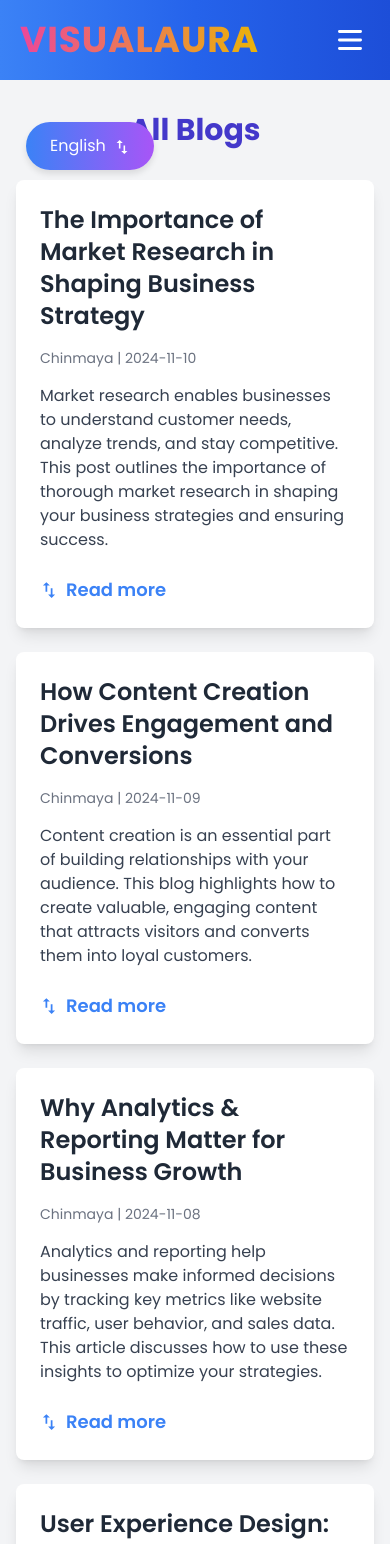
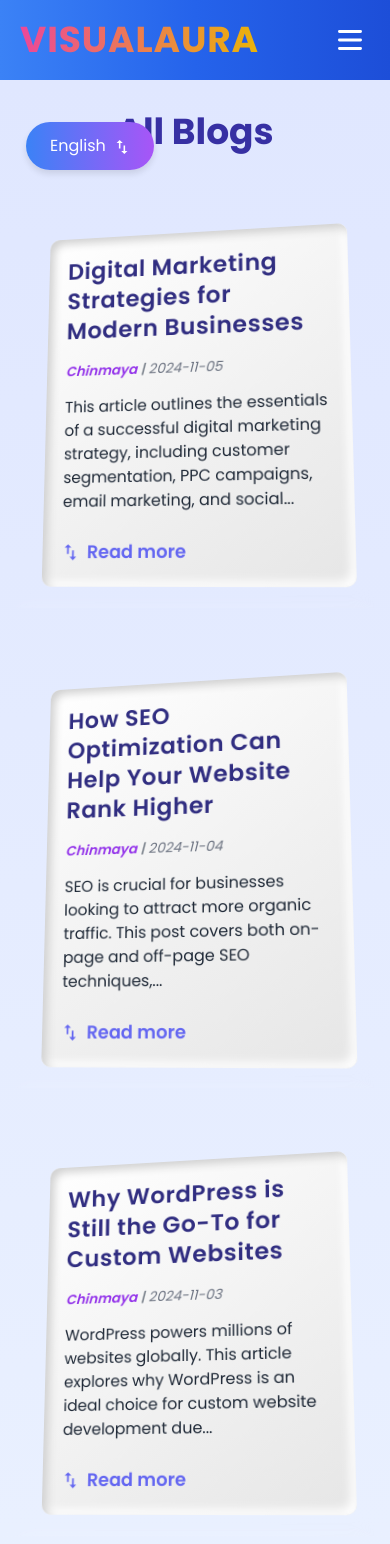
Before and after one commit to Chinmaya0011/VisualAura, a React (Vite) app in the folder client/my-agency/: page /blog in a window 390 px wide. Shown: the top 1544 px of the page. Built offline with nearby package versions, Linux system fonts and the light colour scheme.

Commit message:
update blogs site

```diff
--- a/client/my-agency/src/assets/blogs.json
+++ b/client/my-agency/src/assets/blogs.json
@@ -9,8 +9,8 @@
     "published_date": "2024-11-01",
     "category": "Web Design",
     "description": {
-      "english": "Web design is more than just aesthetics. It’s about creating a user-friendly experience that enhances brand perception and drives conversions.",
-      "hinglish": "Web design sirf aesthetics nahi hota. Yeh user-friendly experience create karne ke baare mein hota hai jo brand perception ko enhance karta hai aur conversions drive karta hai."
+      "english": "Web design is more than just aesthetics. It’s about creating a user-friendly experience that enhances brand perception and drives conversions. A well-structured design can make information easily accessible, improve navigation, and retain visitors longer, which ultimately helps in building trust and loyalty. Effective web design also contributes to SEO and can improve the overall performance of the website, making it a crucial part of digital marketing strategies.",
+      "hinglish": "Web design sirf aesthetics nahi hota. Yeh user-friendly experience create karne ke baare mein hota hai jo brand perception ko enhance karta hai aur conversions drive karta hai. Ek achha design information ko easily accessible banata hai, navigation ko improve karta hai, aur visitors ko zyada der tak retain karta hai, jo trust aur loyalty build karne mein madad karta hai. Effective web design SEO ko bhi contribute karta hai aur overall website performance ko improve karta hai, jo digital marketing strategies ka ek crucial part hai."
     }
   },
   {
@@ -23,8 +23,8 @@
     "published_date": "2024-11-02",
     "category": "Web Development",
     "description": {
-      "english": "Web development goes beyond design. A functional, fast, and secure website is crucial for any business.",
-      "hinglish": "Web development design se aage kaam karta hai. Ek functional, fast, aur secure website har business ke liye zaroori hai."
+      "english": "Web development goes beyond design. A functional, fast, and secure website is crucial for any business. Web development includes backend coding that ensures that all functionalities work seamlessly, including databases, server configurations, and data handling. In addition, a well-built website with optimized code and robust security features can protect both user data and business credibility, which is essential in today’s digital landscape where trustworthiness and data protection are highly valued.",
+      "hinglish": "Web development design se aage kaam karta hai. Ek functional, fast, aur secure website har business ke liye zaroori hai. Web development mein backend coding shamil hai jo ensure karta hai ki sab functionalities seamlessly work karein, jisme databases, server configurations aur data handling aata hai. Iske alawa, ek achhi tarah se built website optimized code aur robust security features ke saath user data aur business credibility ko protect karti hai, jo aaj ke digital landscape mein bahut important hai jahan trustworthiness aur data protection ko zyada value di jaati hai."
     }
   },
   {
@@ -37,8 +37,8 @@
     "published_date": "2024-11-03",
     "category": "Web Development",
     "description": {
-      "english": "WordPress powers millions of websites globally. This article explores why WordPress is an ideal choice for custom website development due to its flexibility, ease of use, and extensive plugin support.",
-      "hinglish": "WordPress duniya bhar mein millions of websites ko power deta hai. Yeh article explain karega ki WordPress kyun custom website development ke liye ideal choice hai, iski flexibility, use mein asani, aur extensive plugin support ke wajah se."
+      "english": "WordPress powers millions of websites globally. This article explores why WordPress is an ideal choice for custom website development due to its flexibility, ease of use, and extensive plugin support. It allows businesses to create visually appealing websites without needing extensive coding knowledge. WordPress’s versatility also makes it suitable for blogs, e-commerce sites, portfolios, and more, ensuring adaptability across industries and enabling businesses to scale as they grow.",
+      "hinglish": "WordPress duniya bhar mein millions of websites ko power deta hai. Yeh article explain karega ki WordPress kyun custom website development ke liye ideal choice hai, iski flexibility, use mein asani, aur extensive plugin support ke wajah se. Yeh businesses ko visually appealing websites create karne mein madad karta hai bina extensive coding knowledge ki zaroorat ke. WordPress ki versatility isse blogs, e-commerce sites, portfolios aur aur bhi kai cheezon ke liye suitable banati hai, jo har industry mein adaptable hai aur businesses ko unke growth ke sath scale hone mein madad deti hai."
     }
   },
   {
@@ -51,8 +51,8 @@
     "published_date": "2024-11-04",
     "category": "SEO",
     "description": {
-      "english": "SEO is crucial for businesses looking to attract more organic traffic. This post covers both on-page and off-page SEO techniques, including keyword research, link building, and site speed optimization.",
-      "hinglish": "SEO un businesses ke liye zaroori hai jo zyada organic traffic attract karna chahte hain. Yeh post on-page aur off-page SEO techniques ko cover karega, jaise keyword research, link building, aur site speed optimization."
+      "english": "SEO is crucial for businesses looking to attract more organic traffic. This post covers both on-page and off-page SEO techniques, including keyword research, link building, and site speed optimization. With good SEO practices, a website can improve its visibility on search engines, making it more accessible to potential customers. Effective SEO not only improves traffic but also brings relevant users, increasing chances of conversion. Additionally, ongoing SEO efforts help maintain high rankings over time, ensuring long-term success.",
+      "hinglish": "SEO un businesses ke liye zaroori hai jo zyada organic traffic attract karna chahte hain. Yeh post on-page aur off-page SEO techniques ko cover karega, jaise keyword research, link building, aur site speed optimization. Achhi SEO practices ke saath ek website apni visibility search engines par improve kar sakti hai, jo ise potential customers ke liye aur accessible banati hai. Effective SEO sirf traffic improve nahi karta balki relevant users ko laata hai, jo conversion ke chances badhata hai. Iske alawa, ongoing SEO efforts time ke sath high rankings maintain karne mein madad karte hain, jo long-term success ensure karta hai."
     }
   },
   {
@@ -65,78 +65,8 @@
     "published_date": "2024-11-05",
     "category": "Digital Marketing",
     "description": {
-      "english": "This article outlines the essentials of a successful digital marketing strategy, including customer segmentation, PPC campaigns, email marketing, and social media strategies to reach and engage the right audience.",
-      "hinglish": "Yeh article ek successful digital marketing strategy ke essentials batata hai, jaise customer segmentation, PPC campaigns, email marketing, aur social media strategies jo right audience tak pahuchti hain aur engage karti hain."
-    }
-  },
-  {
-    "id": 6,
-    "title": {
-      "english": "Why You Need a Mobile App for Your Business in 2024",
-      "hinglish": "2024 mein apne business ke liye Mobile App kyun zaroori hai"
-    },
-    "author": "Chinmaya",
-    "published_date": "2024-11-06",
-    "category": "Mobile Apps",
-    "description": {
-      "english": "Mobile apps provide businesses with an effective way to engage customers. This blog explains why businesses should consider developing mobile apps to improve customer engagement and increase brand loyalty.",
-      "hinglish": "Mobile apps businesses ko customers ko effectively engage karne ka tareeka deti hain. Yeh blog explain karega ki businesses ko mobile apps develop karna kyun consider karna chahiye taaki customer engagement improve ho aur brand loyalty badhe."
-    }
-  },
-  {
-    "id": 7,
-    "title": {
-      "english": "User Experience Design: The Secret to Happy Customers",
-      "hinglish": "User Experience Design: Happy Customers ka secret"
-    },
-    "author": "Chinmaya",
-    "published_date": "2024-11-07",
-    "category": "UX Design",
-    "description": {
-      "english": "User experience design is all about understanding user needs and creating seamless interactions. This post covers UX design principles like usability, accessibility, and intuitive navigation to enhance user satisfaction.",
-      "hinglish": "User experience design user ki needs ko samajhne aur seamless interactions create karne ke baare mein hota hai. Yeh post UX design principles ko cover karega jaise usability, accessibility, aur intuitive navigation jo user satisfaction ko enhance karti hain."
-    }
-  },
-  {
-    "id": 8,
-    "title": {
-      "english": "Why Analytics & Reporting Matter for Business Growth",
-      "hinglish": "Analytics & Reporting kyun important hain Business Growth ke liye"
-    },
-    "author": "Chinmaya",
-    "published_date": "2024-11-08",
-    "category": "Analytics",
-    "description": {
-      "english": "Analytics and reporting help businesses make informed decisions by tracking key metrics like website traffic, user behavior, and sales data. This article discusses how to use these insights to optimize your strategies.",
-      "hinglish": "Analytics aur reporting businesses ko informed decisions lene mein madad karte hain, jisme key metrics jaise website traffic, user behavior, aur sales data track kiya jata hai. Yeh article batata hai kaise in insights ka use karke aap apni strategies optimize kar sakte hain."
-    }
-  },
-  {
-    "id": 9,
-    "title": {
-      "english": "How Content Creation Drives Engagement and Conversions",
-      "hinglish": "Content Creation kaise Engagement aur Conversions drive karti hai"
-    },
-    "author": "Chinmaya",
-    "published_date": "2024-11-09",
-    "category": "Content Marketing",
-    "description": {
-      "english": "Content creation is an essential part of building relationships with your audience. This blog highlights how to create valuable, engaging content that attracts visitors and converts them into loyal customers.",
-      "hinglish": "Content creation aapke audience ke saath relationships build karne ka essential part hai. Yeh blog batata hai kaise valuable aur engaging content create kiya jaaye jo visitors ko attract kare aur unhe loyal customers mein convert kare."
-    }
-  },
-  {
-    "id": 10,
-    "title": {
-      "english": "The Importance of Market Research in Shaping Business Strategy",
-      "hinglish": "Business Strategy ko shape karne mein Market Research ki Importance"
-    },
-    "author": "Chinmaya",
-    "published_date": "2024-11-10",
-    "category": "Market Research",
-    "description": {
-      "english": "Market research enables businesses to understand customer needs, analyze trends, and stay competitive. This post outlines the importance of thorough market research in shaping your business strategies and ensuring success.",
-      "hinglish": "Market research businesses ko customer needs samajhne, trends analyze karne, aur competitive rahne mein madad karta hai. Yeh post batata hai ki thorough market research aapki business strategies ko shape karne mein kitna important hai aur success ensure karta hai."
+      "english": "This article outlines the essentials of a successful digital marketing strategy, including customer segmentation, PPC campaigns, email marketing, and social media strategies to reach and engage the right audience. Effective digital marketing leverages data insights and tailored messaging to create targeted campaigns that yield higher ROI. Additionally, digital marketing adapts to market changes and customer behavior patterns, making it a powerful tool for sustained growth in today’s competitive landscape.",
+      "hinglish": "Yeh article ek successful digital marketing strategy ke essentials batata hai, jaise customer segmentation, PPC campaigns, email marketing, aur social media strategies jo right audience tak pahuchti hain aur engage karti hain. Effective digital marketing data insights aur tailored messaging ko leverage karke targeted campaigns create karti hai jo higher ROI deti hain. Iske alawa, digital marketing market changes aur customer behavior patterns ko adapt karti hai, jo ise aaj ke competitive landscape mein sustained growth ke liye ek powerful tool banati hai."
     }
   }
 ]
--- a/client/my-agency/src/components/TechBlog.jsx
+++ b/client/my-agency/src/components/TechBlog.jsx
@@ -1,67 +1,93 @@
 import React, { useState } from 'react';
 import { Link } from 'react-router-dom';
-import { IoMdSwap } from 'react-icons/io';  // Correct import for IoMdSwap
-import blogs from '../assets/blogs.json'; // Ensure the path is correct
- // Footer component
+import { IoMdSwap } from 'react-icons/io';
+import blogs from '../assets/blogs.json';
 import LanguageToggleButton from './LanguageToggleButton';
 
-// Function to sort blogs by published date
 const sortBlogsByDate = (blogs) => {
   return blogs.sort((a, b) => new Date(b.published_date) - new Date(a.published_date));
 };
 
+// Helper function to limit description to 10 words
+const truncateDescription = (description) => {
+  const words = description.split(' ');
+  return words.length > 20 ? words.slice(0, 20).join(' ') + '...' : description;
+};
+
 const TechBlog = () => {
-  const [language, setLanguage] = useState('english'); // State to toggle language globally
+  const [language, setLanguage] = useState('english');
 
-  // Function to toggle language
   const toggleLanguage = () => {
     setLanguage((prevLanguage) => (prevLanguage === 'english' ? 'hinglish' : 'english'));
   };
 
-  // Sort blogs by date before displaying
   const sortedBlogs = sortBlogsByDate(blogs);
 
   return (
-    <div className="min-h-screen bg-gray-100 flex flex-col">
+    <div className="min-h-screen bg-gradient-to-b from-indigo-100 to-blue-50 flex flex-col">
+      <div className="container mx-auto px-4 py-8 flex-grow max-w-7xl">
+        <LanguageToggleButton language={language} toggleLanguage={toggleLanguage} />
 
-      <div className="container mx-auto px-4 py-8 flex-grow max-w-7xl">
-        <LanguageToggleButton language={language} toggleLanguage={toggleLanguage} /> {/* Language Toggle Button */}
-
-        <h1 className="text-3xl font-bold text-center mb-8 text-indigo-700">
+        <h1 className="text-4xl font-bold text-center mb-12 text-indigo-800">
           All Blogs
         </h1>
 
-        <div className="grid grid-cols-1 sm:grid-cols-2 lg:grid-cols-3 gap-6">
+        <div className="grid grid-cols-1 sm:grid-cols-2 lg:grid-cols-3 gap-10">
           {sortedBlogs.map((blog) => (
             <div
               key={blog.id}
-              className="bg-white rounded-lg shadow-lg p-6 transition-all hover:shadow-2xl hover:scale-105 transform duration-300"
+              className="p-6 relative overflow-hidden"
+              style={{
+                perspective: '1000px',
+              }}
             >
-              <h2 className="text-2xl font-semibold mb-4 text-gray-800">
+              <div
+                className="relative"
+                style={{
+                  height: "100%",
+                  transform: 'rotateX(10deg) rotateY(-10deg)',
+                  background: 'linear-gradient(145deg, #ffffff, #e6e6e6)',
+                  borderRadius: '10px',
+                  padding: '20px',
+                  boxShadow: 'inset 5px 5px 10px #d1d1d1, inset -5px -5px 10px #ffffff',
+                }}
+              >
+                <h2 className="text-2xl font-semibold mb-4 text-indigo-900 tracking-wide">
                   {language === 'english' ? blog.title.english : blog.title.hinglish}
                 </h2>
 
-              <div className="text-sm text-gray-500 mb-4">
-                <span>{blog.author} | </span>
-                <span>{blog.published_date}</span>
+                <div className="text-sm text-gray-600 mb-4 italic">
+                  <span className="font-semibold text-purple-600">{blog.author}</span> |
+                  <span className="ml-1 text-gray-500">{blog.published_date}</span>
                 </div>
 
-              <p className="text-gray-700 mb-6">
-                {language === 'english' ? blog.description.english : blog.description.hinglish}
+                <p className="text-gray-800 mb-6">
+                  {truncateDescription(language === 'english' ? blog.description.english : blog.description.hinglish)}
                 </p>
-              {/* Link to individual blog page */}
+
                 <Link
                   to={`/blog/${blog.id}`}
-                className="text-blue-500 hover:text-blue-700 font-semibold text-lg flex items-center space-x-2 transform hover:scale-110 transition-all duration-300"
+                  className="text-indigo-500 hover:text-indigo-700 font-semibold text-lg flex items-center space-x-2
+                             transform transition-all duration-300"
                 >
                   <IoMdSwap className="transform rotate-90" />
                   <span>Read more</span>
                 </Link>
               </div>
+
+              {/* Mirror Reflection Effect */}
+              <div
+                className="absolute bottom-0 left-0 w-full h-full opacity-20 transform translate-y-full rotate-x-180"
+                style={{
+                  background: 'linear-gradient(145deg, #ffffff, #e6e6e6)',
+                  borderRadius: '10px',
+                  filter: 'blur(10px)',
+                }}
+              ></div>
+            </div>
           ))}
         </div>
       </div>
-
     </div>
   );
 };
--- a/client/my-agency/src/pages/BlogDetail.jsx
+++ b/client/my-agency/src/pages/BlogDetail.jsx
@@ -1,19 +1,20 @@
 import React, { useState } from 'react';
-import { useParams } from 'react-router-dom';
-import { IoMdSwap } from 'react-icons/io'; // Swap icon for language toggle
-import blogs from '../assets/blogs.json'; // Ensure the path is correct
+import { useParams, Link } from 'react-router-dom';
+import { IoMdSwap } from 'react-icons/io';
+import blogs from '../assets/blogs.json';
 import Navbar from '../components/Navbar';
 import Footer from '../components/Footer';
-import { Link } from 'react-router-dom';
-import LanguageToggleButton from '../components/LanguageToggleButton';  // Importing LanguageToggleButton
+import LanguageToggleButton from '../components/LanguageToggleButton';
 import ShareBlogButton from '../components/ShareBlogButton';
+
 const BlogDetail = () => {
   const { id } = useParams();
   const blog = blogs.find((b) => b.id === parseInt(id));
-  const [language, setLanguage] = useState('english');  // State to toggle language globally
+  const [language, setLanguage] = useState('english');
 
-  if (!blog) {
-    return <div className="text-center text-red-500">Blog not found!</div>;
+  // Early return for cases where blog isn't found
+  if (!blog || !blog.title || !blog.description) {
+    return <div className="text-center text-red-500 mt-20 text-2xl">Blog not found!</div>;
   }
 
   const toggleLanguage = () => {
@@ -21,39 +22,53 @@ const BlogDetail = () => {
   };
 
   return (
-    <div className="min-h-screen bg-gray-100 flex flex-col">
-      <Navbar /> {/* Include your Navbar here */}
+    <div className="min-h-screen bg-gray-50 text-gray-900 flex flex-col">
+      <Navbar />
 
-      <div className="container mx-auto px-4 py-8 flex-grow max-w-screen-lg">
-        {/* Language Toggle Button */}
-        <LanguageToggleButton language={language} toggleLanguage={toggleLanguage} /> {/* Language toggle button here */}
+      <div className="container mx-auto px-4 py-10 flex-grow max-w-screen-md">
 
-        <h1 className="text-2xl font-bold text-center mb-6 text-indigo-700">
+        {/* Language Toggle */}
+        <div className="flex justify-end mb-4">
+          <LanguageToggleButton language={language} toggleLanguage={toggleLanguage} />
+        </div>
+
+        {/* Blog Title */}
+        <h1 className="text-2xl font-bold text-start mb-6 text-blue-800 transition-transform duration-300 ">
           {language === 'english' ? blog.title.english : blog.title.hinglish}
         </h1>
 
-        <div className="text-sm text-gray-500 mb-4">
-          <span>{blog.author} | </span>
+        {/* Author and Date */}
+
+
+        {/* Blog Content */}
+        <div className="  rounded-lg  leading-relaxed text-lg transition-all duration-300">
+          <p className="text-gray-700">
+            {language === 'english' ? blog.description.english : blog.description.hinglish}
+          </p>
+           <div className="flex justify-start items-center text-sm text-gray-600 mb-4 mt-4 italic">
+          <span className="font-medium">{blog.author}</span>
+          <span className="mx-2">|</span>
           <span>{blog.published_date}</span>
         </div>
+          {/* Share Button */}
+          <div className="mt-6 flex justify-end">
+            <ShareBlogButton />
+          </div>
+        </div>
 
-        <p className="text-lg text-gray-700 mb-6">
-          {language === 'english' ? blog.description.english : blog.description.hinglish}
-        </p>
-
-        <div className="flex justify-center">
+        {/* Back to Blog List */}
+        <div className="flex justify-center mt-10">
           <Link
             to="/blog"
-            className="text-blue-500 hover:text-blue-700 font-semibold text-lg flex items-center space-x-2 transform hover:scale-110 transition-all duration-300"
+            className="text-blue-600 hover:text-blue-800 font-semibold flex items-center space-x-2 transition-transform duration-300 transform hover:scale-105"
           >
             <IoMdSwap className="transform rotate-90" />
             <span>Back to Blog List</span>
           </Link>
         </div>
-        <ShareBlogButton/>
       </div>
 
-      <Footer /> {/* Include your Footer here */}
+      <Footer />
     </div>
   );
 };
```
Lines whose indentation alone changed are shown as unchanged.
